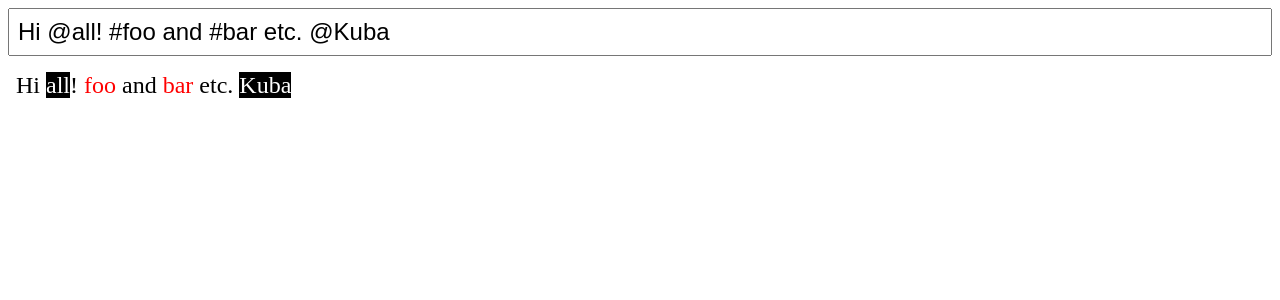
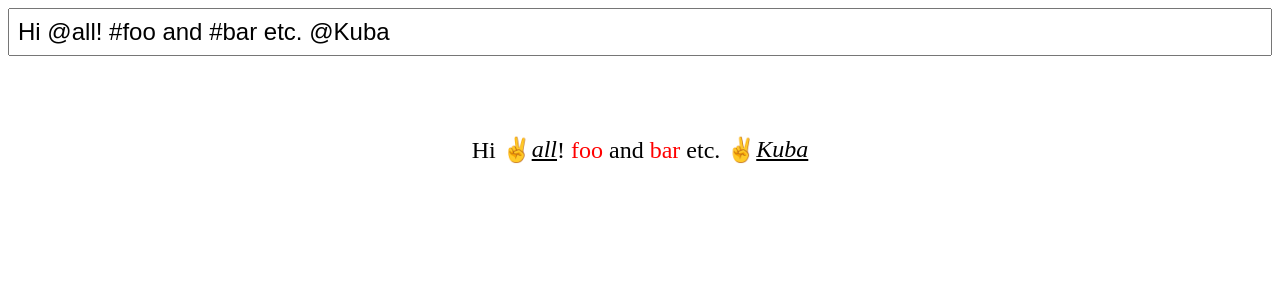
Before and after one commit to jakub-gawlas/withTags, a React (Create React App) app: page / in a window 1280 px wide. Shown: the top 300 px of the page. Built offline with nearby package versions, Linux system fonts and the light colour scheme.

Commit message:
Extends example

```diff
--- a/src/App.js
+++ b/src/App.js
@@ -4,13 +4,16 @@ import React, { Component } from 'react';
 import styled from 'styled-components';
 import withTags from './withTags';
 
+import User from './User';
+
+const Container = styled.div`
+  display: flex;
+  justify-content: center;
+  flex-wrap: wrap;
+`;
+
 const Tag = styled.span`
   color: red;
-`;
-
-const User = styled.span`
-  background: black;
-  color: white;
 `;
 
 const Input = styled.input`
@@ -23,7 +26,7 @@ const Input = styled.input`
 const Text = styled.p`
   font-size: 1.5rem;
   margin: 0.5rem;
-  margin-top: 1rem;
+  margin-top: 5rem;
 `;
 
 class App extends Component {
@@ -56,10 +59,10 @@ class App extends Component {
       ]
     };
     return (
-      <div>
+      <Container>
         <Input type="text" value={text} onChange={this._onChangeInput} />
         <Text>{withTags(text, options)}</Text>
-      </div>
+      </Container>
     );
   }
 }
--- /dev/null
+++ b/src/User.js
@@ -0,0 +1,51 @@
+import React from 'react';
+import styled from 'styled-components';
+
+const Container = styled.span`
+  position: relative;
+  display: inline-flex;
+  justify-content: center;
+
+  &:hover {
+    > .info {
+      visibility: visible;
+      opacity: 1;
+      top: -2.3rem;
+    }
+  }
+`;
+
+const Text = styled.span`
+  cursor: pointer;
+  text-decoration: underline;
+  font-style: italic;
+`;
+
+const Info = styled.span`
+  position: absolute;
+  overflow: hidden;
+  white-space: nowrap;
+
+  padding: 0.5rem;
+  border-radius: 0.3rem;
+  text-align: center;
+  font-size: 1rem;
+  background: black;
+  color: white;
+
+  visibility: hidden;
+  opacity: 0;
+  top: -2.5rem;
+  transition: all 0.3s ease-in-out;
+`;
+
+function User({ children }){
+  return(
+<Container>
+      ✌️<Text>{children}</Text>
+      <Info className="info">Peace and love {children}!</Info>
+    </Container>
+  );
+}
+
+export default User;
```
